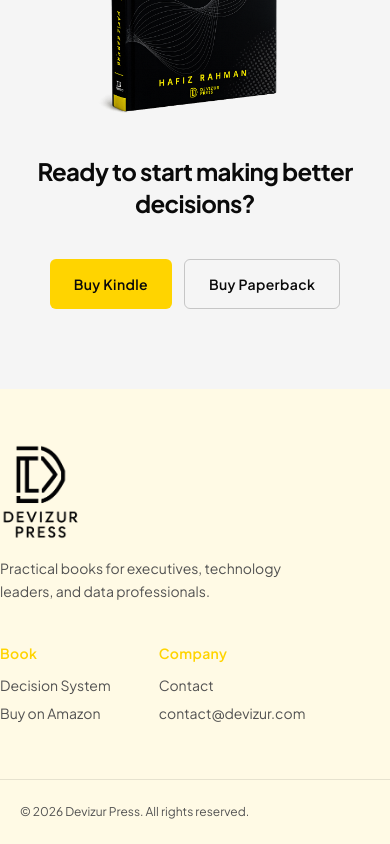
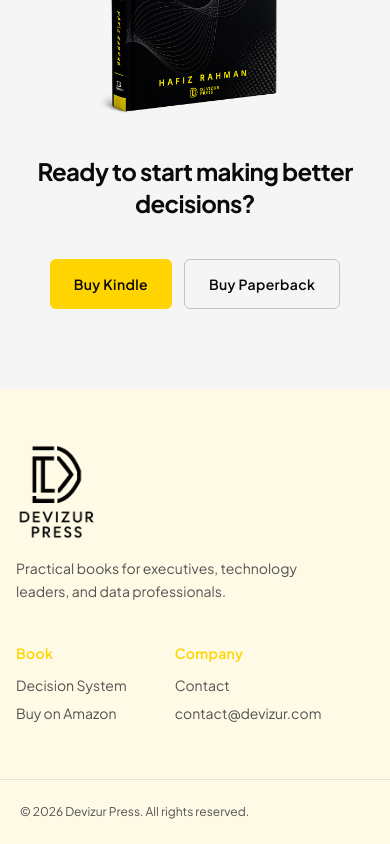
Before and after one commit to devizur/Devizur-Press, a Next.js app: page / in a window 390 px wide. Shown: the part 8059-8903 px from the top of the page. Built offline with nearby package versions, Linux system fonts and the light colour scheme; no server answers.

Commit message:
Fix padding on footer layout for improved responsiveness

```diff
--- a/app/components/Footer.tsx
+++ b/app/components/Footer.tsx
@@ -7,7 +7,7 @@
 
   return (
     <footer className="bg-yellow/10 text-foreground dark:bg-subtle">
-      <div className="mx-auto flex max-w-6xl flex-col gap-10  py-14 sm:px-8 md:flex-row md:items-start md:justify-between">
+      <div className="mx-auto flex max-w-6xl flex-col gap-10  py-14 px-4 md:flex-row md:items-start md:justify-between">
         <div className="max-w-xs">
           <Image
             src="/images/logo-dark.png"
```
